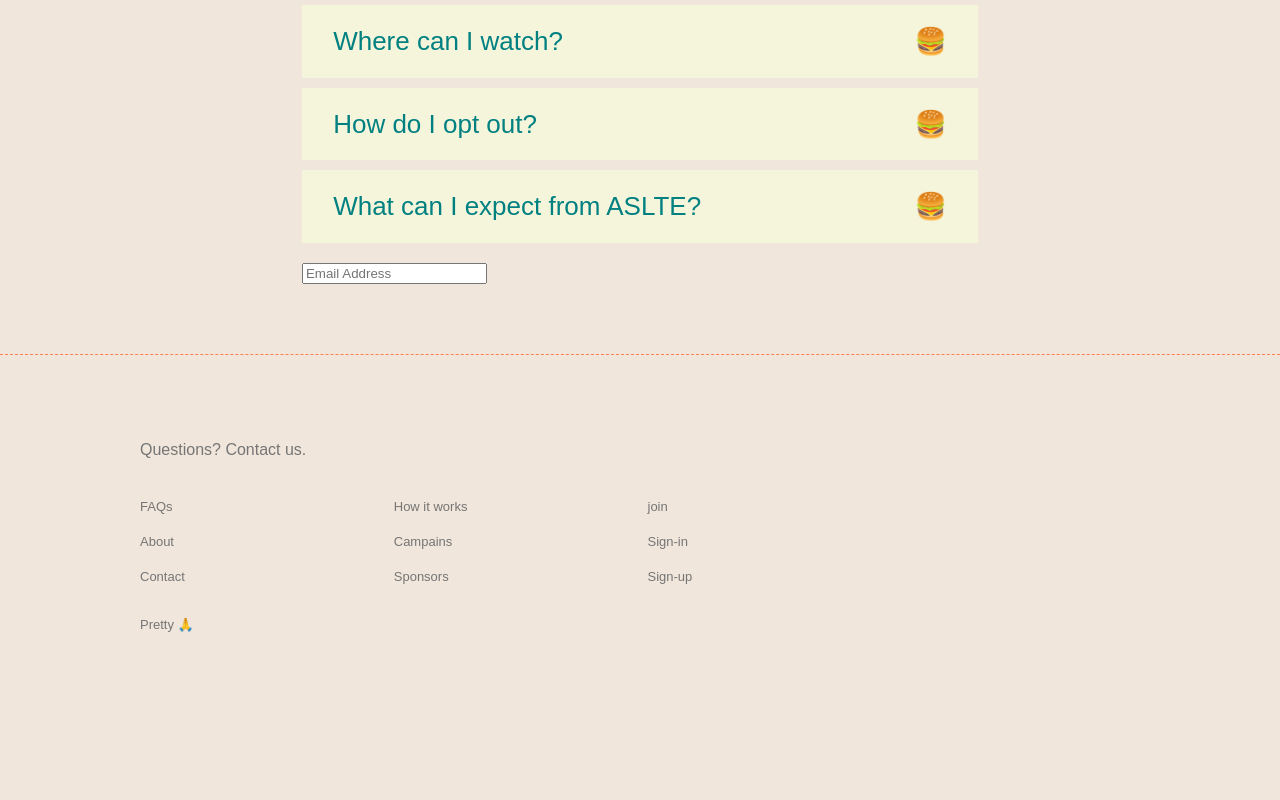
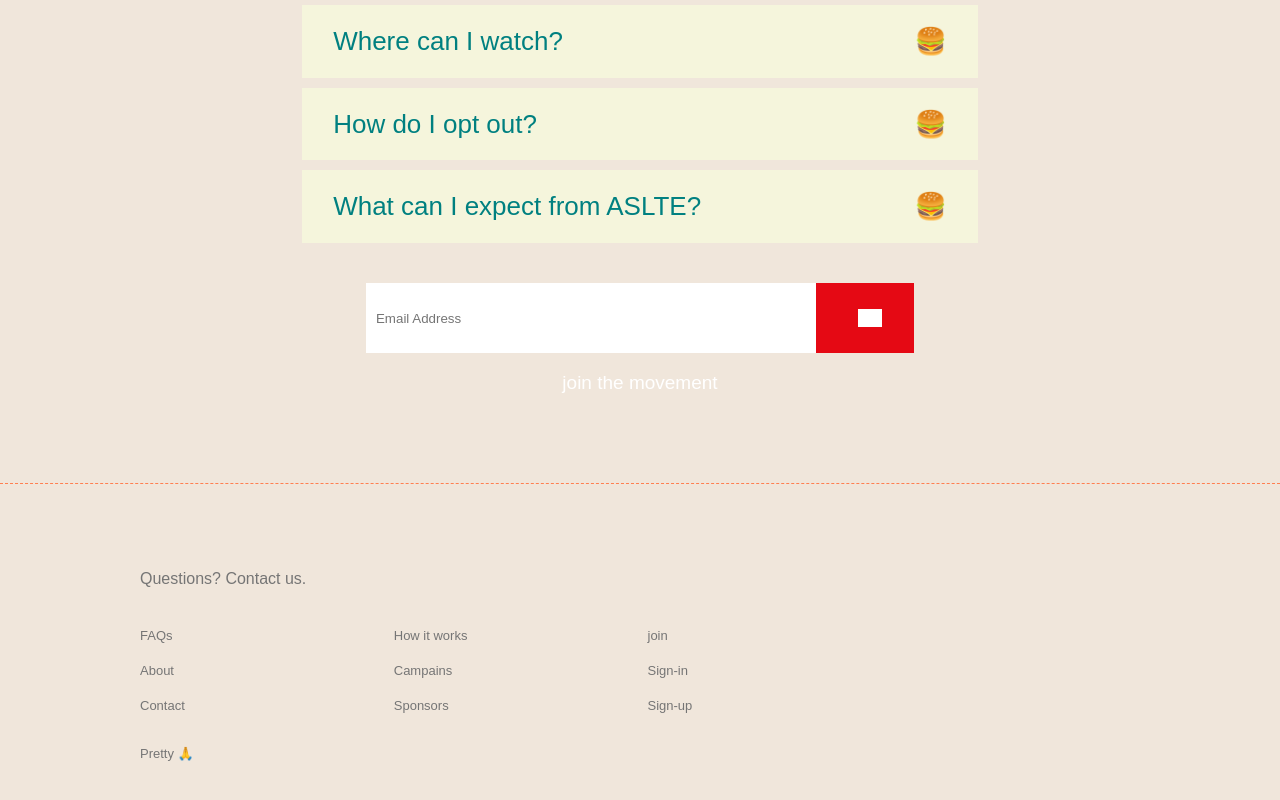
Before and after one commit to helenemartin/actions-speak-louder-than-emojis, a React (Create React App) app: page / in a window 1280 px wide. Shown: the part 2252-3052 px from the top of the page. Built offline with nearby package versions, Linux system fonts and the light colour scheme; grey boxes are pictures that could not be loaded.

Commit message:
style optform component

```diff
--- a/src/components/opt-form/styles/opt-form.js
+++ b/src/components/opt-form/styles/opt-form.js
@@ -1,9 +1,73 @@
 import styled from "styled-components";
 
-export const Container = styled.div``;
+export const Container = styled.div`
+  display: flex;
+  justify-content: center;
+  height: 100%;
+  margin-top: 20px;
+  flex-wrap: wrap;
 
-export const Input = styled.input``;
+  @media (max-width: 1000px) {
+    flex-direction: column;
+    align-items: center;
+  }
+`;
 
-export const Button = styled.button``;
+export const Input = styled.input`
+  max-width: 450px;
+  width: 100%;
+  border: 0;
+  padding: 10px;
+  height: 70px;
+  box-sizing: border-box;
+`;
 
-export const Text = styled.p``;
+export const Button = styled.button`
+  display: flex;
+  align-items: center;
+  height: 70px;
+  background: #e50914;
+  color: white;
+  text-transform: uppercase;
+  padding: 0 32px;
+  font-size: 26px;
+  border: 0;
+  cursor: pointer;
+
+  img {
+    margin-left: 10px;
+    filter: brightness(0) invert(1);
+    width: 24px;
+
+    @media (max-width: 1000px) {
+      width: 16px;
+    }
+  }
+
+  &:hover {
+    background: #f40612;
+  }
+
+  @media (max-width: 1000px) {
+    height: 50px;
+    font-size: 16px;
+    margin-top: 20px;
+    font-weight: bold;
+  }
+`;
+
+export const Break = styled.div`
+  flex-basis: 100%;
+  height: 0;
+`;
+
+export const Text = styled.p`
+  font-size: 19px;
+  color: white;
+  text-align: center;
+
+  @media (max-width: 600px) {
+    font-size: 16px;
+    line-height: 22px;
+  }
+`;
--- a/src/containers/faqs.js
+++ b/src/containers/faqs.js
@@ -17,6 +17,8 @@ export function FaqsContainer() {
 
       <OptForm>
         <OptForm.Input placeholder="Email Address" />
+        <OptForm.Button></OptForm.Button>
+        <OptForm.Text>join the movement</OptForm.Text>
       </OptForm>
     </Accordion>
   );
```
